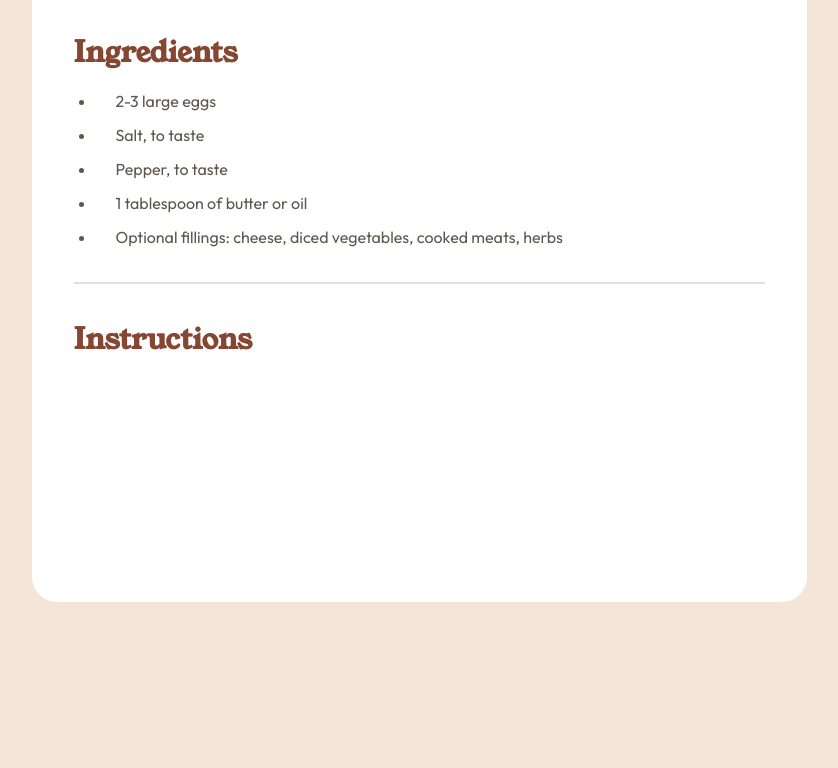
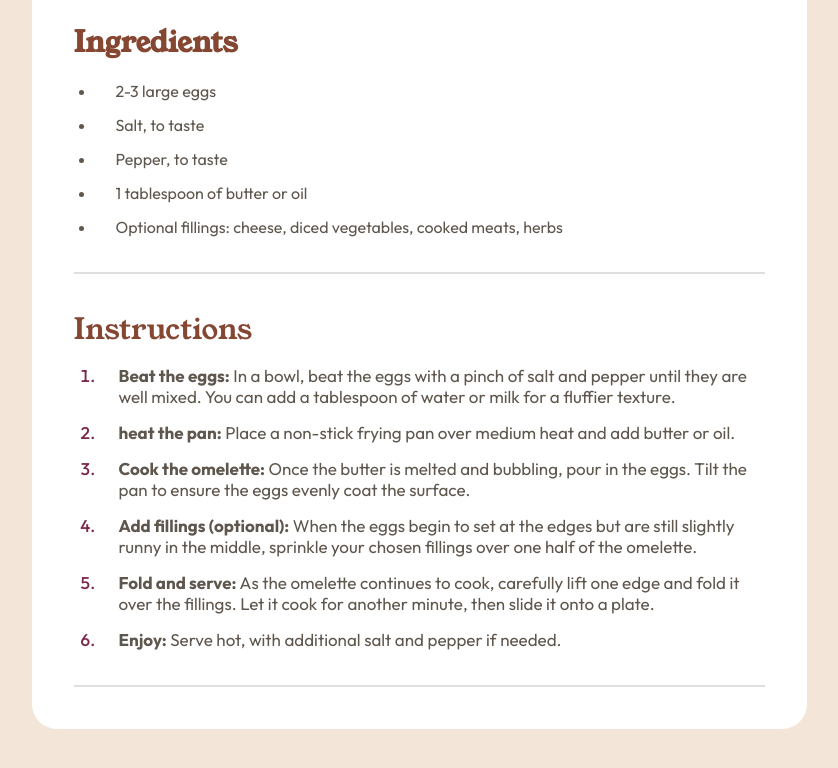
Before and after one commit to egamovj/frontendmentor-recipe-page, a plain HTML site: page index.html in a window 1280 px wide. Shown: the part 872-1640 px from the top of the page, without its empty margins (221-1059 px from the left). Before the commit the page ends 1484 px from the top, so only its background shows below. Drawn offline with Linux system fonts and the light colour scheme.

Commit message:
added Instructions section and styled

```diff
--- a/style.css
+++ b/style.css
@@ -53,7 +53,9 @@ main{
     min-height: fit-content;
     background-color: var(--White);
     border-radius: 25px;
-    margin-top: 130px;
+    margin: 0 auto;
+    margin-top: 120px;
+    margin-bottom: 120px;
     padding: 42px;
     display: flex;
     flex-direction: column;
@@ -140,8 +142,44 @@ h3{
     padding-left: 22px;
 }
 
+.ingredients-container ul li {
+    list-style: outside;
+    list-style: var(--Dark-Raspberry);
+}
+
 .ingredients-points{
     padding-left: 20px;
     font-weight: 400;
     color: var(--Wenge-Brown);
 }
+
+.instruction-container{
+    display: flex;
+    flex-direction: column;
+    gap: 15px;
+    border-bottom: 2px solid #dfdfdf;
+    padding-bottom: 35px;
+}
+
+.instruction-container ol{
+    padding-left: 25px;
+    display: flex;
+    flex-direction: column;
+    gap: 15px;
+}
+
+.instruction-container .h2 {
+    font-weight: 300;
+}
+
+.instruction-points{
+    padding-left: 20px;
+    font-weight: 400;
+    color: var(--Wenge-Brown);
+    font-size: 17px;
+}
+
+.instruction-points::marker {
+    color: #7b284f;
+    font-weight: 500;
+}
```
